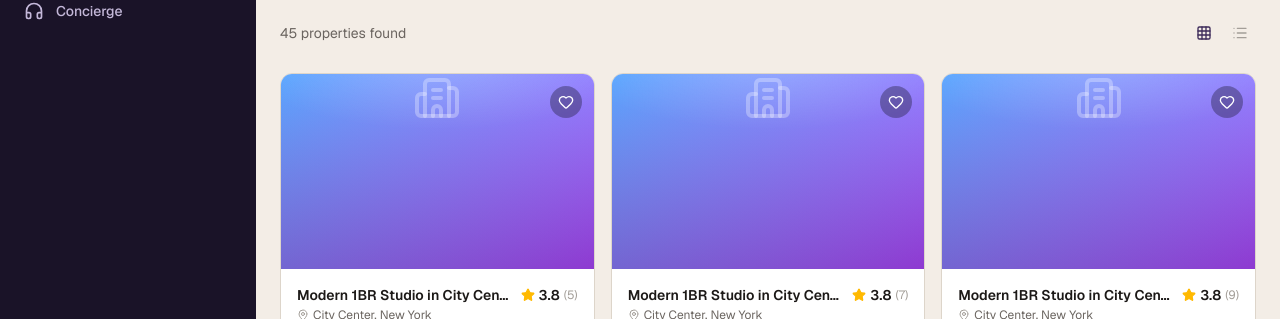
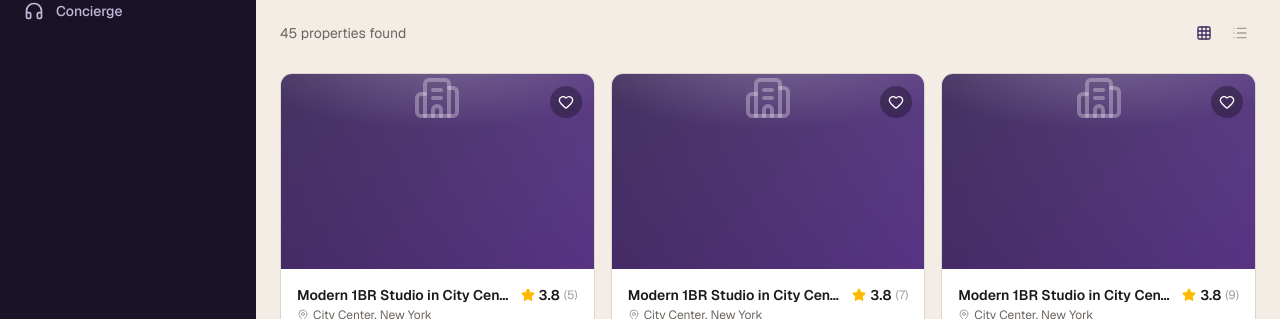
Before and after one commit to gorefilip20/KEVESTA-, a Next.js app: page /apartments in a window 1280 px wide. Shown: the part 349-668 px from the top of the page. Built offline with nearby package versions, Linux system fonts and the light colour scheme; no server answers; what wagmi would draw is missing.

Commit message:
fix(kevesta): apartments.ts — checkout/AI/pricing/UI corrections

```diff
--- a/src/data/apartments.ts
+++ b/src/data/apartments.ts
@@ -70,12 +70,12 @@ function generateApartments(): Apartment[] {
       }
 
       const gradientColors = [
-        "from-blue-400 to-purple-500",
-        "from-emerald-400 to-teal-500",
-        "from-orange-400 to-rose-500",
-        "from-cyan-400 to-blue-500",
-        "from-violet-400 to-fuchsia-500",
-        "from-amber-400 to-orange-500",
+        "from-[#3D2B5A] to-[#6B3FA0]",
+        "from-[#4A7C6F] to-[#2F5248]",
+        "from-[#C49A6C] to-[#8C5A2B]",
+        "from-[#B85450] to-[#7A3B2E]",
+        "from-[#5B4180] to-[#2A1D40]",
+        "from-[#7A8B99] to-[#3D4F5C]",
       ];
       const colorIdx = Math.floor(seededRandom(seed, 20) * gradientColors.length);
 
```
